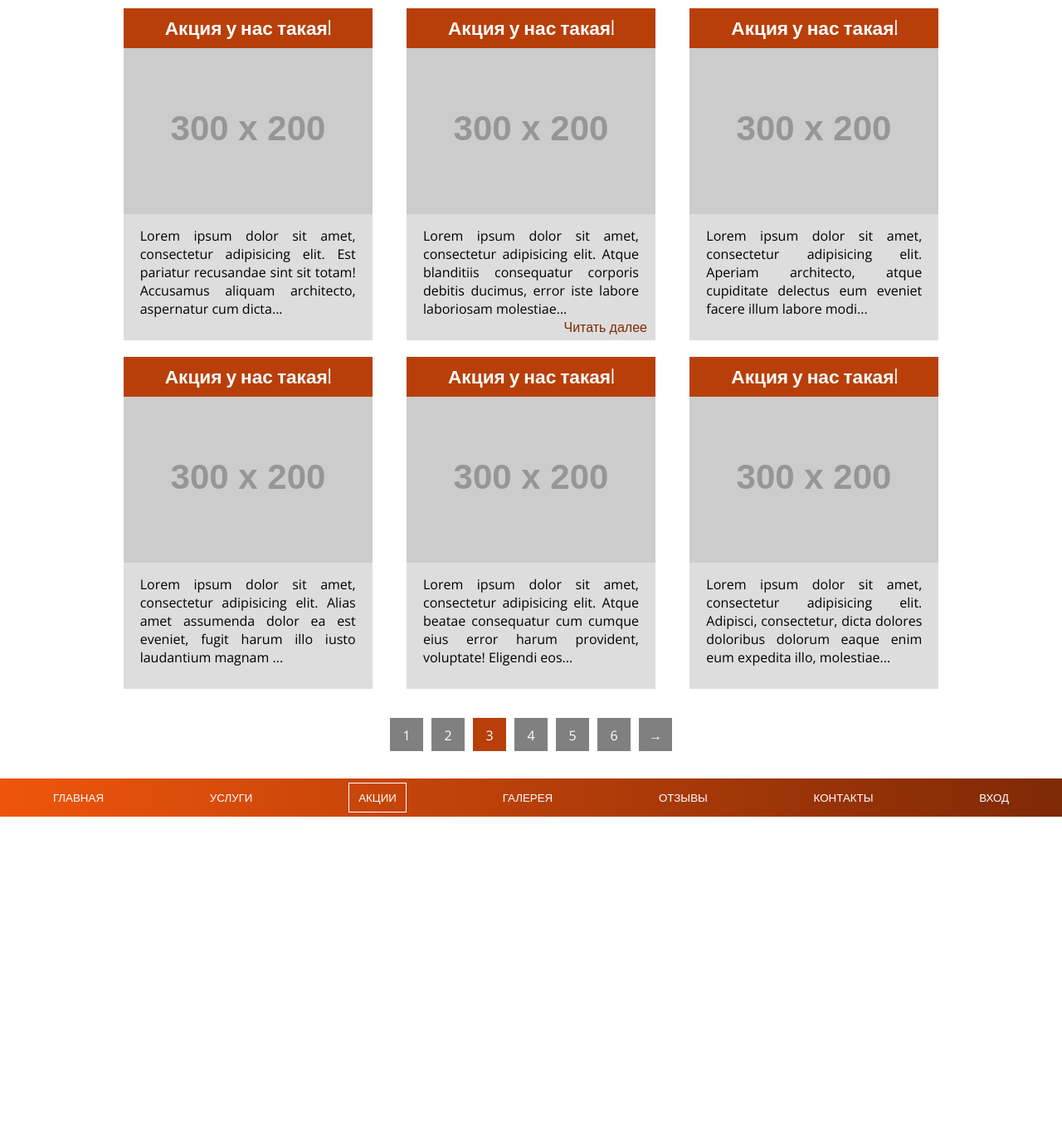
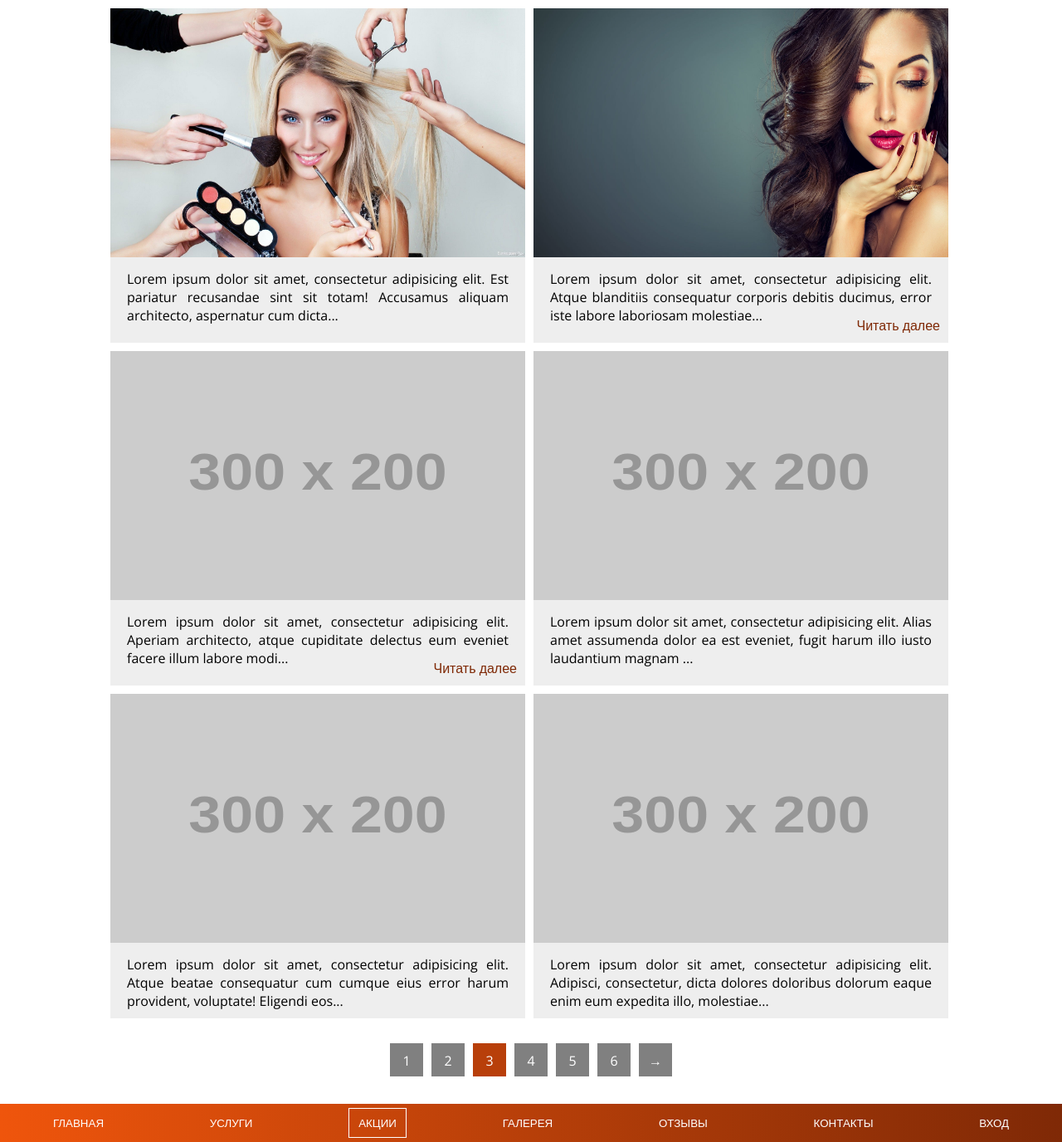
Before and after one commit to frigateStudio/storm.ru, a PHP site: page /html/stock.html in a window 1280 px wide. Shown: the part 160-1536 px from the top of the page at 83% size. Before the commit the page ends 1144 px from the top, so only its background shows below. Run offline with PHP 8.4, Linux system fonts and the light colour scheme; grey boxes labelled with a size stand in for pictures from a placeholder-image service; some libraries are stand-ins or nearby versions.

Commit message:
закончена верстка акций

```diff
--- a/html/review.html
+++ b/html/review.html
@@ -103,7 +103,7 @@
         </div>
     </div>
 
-    <div class="reviews">
+    <div class="reviews" id="anchorReview">
         <div class="review">
             <div class="review_header">
                 <span class="review_name">Михаил Марнавин</span>
@@ -171,7 +171,7 @@
         </div>
         <div class="pagination">
             <ul>
-                <li><a href="#">1</a> </li>
+                <li><a href="#anchorReview">1</a> </li>
                 <li><a href="#">2</a> </li>
                 <li class="active"><a href="#">3</a> </li>
                 <li><a href="#">4</a> </li>
--- a/html/stock.html
+++ b/html/stock.html
@@ -52,42 +52,37 @@
 <main>
     <div class="stock">
         <div class="cart_stock">
-            <h3>Акция у нас такая!</h3>
-            <img src="http://dummyimage.com/300x200/439406"/>
+            <img src="image/backReview3.jpg"/>
             <p>Lorem ipsum dolor sit amet, consectetur adipisicing elit. Est pariatur recusandae sint sit totam!
                 Accusamus aliquam architecto, aspernatur cum dicta... </p>
 
         </div>
         <div class="cart_stock">
-            <h3>Акция у нас такая!</h3>
-            <img src="http://dummyimage.com/300x200/32eee6"/>
+            <img src="image/backReview2.jpg"/>
             <p>Lorem ipsum dolor sit amet, consectetur adipisicing elit. Atque blanditiis consequatur corporis debitis
                 ducimus, error iste labore laboriosam molestiae...</p>
             <div class="more"><a href="#">Читать далее</a></div>
         </div>
         <div class="cart_stock">
-            <h3>Акция у нас такая!</h3>
             <img src="http://dummyimage.com/300x200/ff940f"/>
             <p>Lorem ipsum dolor sit amet, consectetur adipisicing elit. Aperiam architecto, atque cupiditate delectus
                 eum eveniet facere illum labore modi... </p>
+            <div class="more"><a href="#">Читать далее</a></div>
 
         </div>
         <div class="cart_stock">
-            <h3>Акция у нас такая!</h3>
             <img src="http://dummyimage.com/300x200/32b056"/>
             <p>Lorem ipsum dolor sit amet, consectetur adipisicing elit. Alias amet assumenda dolor ea est eveniet,
                 fugit harum illo iusto laudantium magnam ...</p>
 
         </div>
         <div class="cart_stock">
-            <h3>Акция у нас такая!</h3>
             <img src="http://dummyimage.com/300x200/ff9456"/>
             <p>Lorem ipsum dolor sit amet, consectetur adipisicing elit. Atque beatae consequatur cum cumque eius error
                 harum provident, voluptate! Eligendi eos... </p>
 
         </div>
         <div class="cart_stock">
-            <h3>Акция у нас такая!</h3>
             <img src="http://dummyimage.com/300x200/320056"/>
             <p>Lorem ipsum dolor sit amet, consectetur adipisicing elit. Adipisci, consectetur, dicta dolores doloribus
                 dolorum eaque enim eum expedita illo, molestiae...</p>
--- a/html/styles/styles.css
+++ b/html/styles/styles.css
@@ -112,8 +112,10 @@ footer {
     font-size: 15pt;
     font-style: normal; }
 
+/*акции*/
 .stock {
   width: 80%;
+  padding-top: 5px;
   margin: 0 auto;
   overflow: hidden;
   display: -webkit-flex;
@@ -124,25 +126,18 @@ footer {
   flex-wrap: wrap; }
   .stock .cart_stock {
     text-align: center;
-    height: 400px;
-    width: 300px;
-    background-color: #ddd;
-    margin: 10px auto; }
-    .stock .cart_stock h3 {
-      background-color: #b83f0a;
-      color: white;
-      padding: 10px 0;
-      font-family: "Poiret One", sans-serif;
-      font-size: 17pt; }
+    width: 500px;
+    background-color: #eee;
+    margin: 5px; }
     .stock .cart_stock img {
-      width: 300px;
-      height: 200px; }
+      width: 500px;
+      height: 300px; }
     .stock .cart_stock p {
       padding: 10px 20px;
       text-align: justify; }
     .stock .cart_stock .more {
       text-align: right;
-      margin: -10px 10px 10px 0; }
+      margin: -20px 10px 10px 0; }
       .stock .cart_stock .more a {
         color: #7F2906;
         font-weight: 400; }
@@ -172,7 +167,7 @@ footer {
 
 /*Отзывы*/
 .containerDoReview {
-  background: url("../image/backRewiew2.jpg") 0 0 no-repeat;
+  background: url("../image/backReview2.jpg") 0 0 no-repeat;
   /* Добавляем фон */
   background-size: cover;
   height: 450px;
--- a/html/styles/styles.scss
+++ b/html/styles/styles.scss
@@ -137,9 +137,10 @@ footer {
     font-style: normal;
   }
 }
-
+/*акции*/
 .stock {
   width: 80%;
+  padding-top: 5px;
   margin: 0 auto;
   overflow: hidden;
   display: -webkit-flex; /* Safari */
@@ -148,20 +149,13 @@ footer {
   flex-wrap: wrap;
   .cart_stock {
     text-align: center;
-    height: 400px;
-    width: 300px;
-    background-color: #ddd;
-    margin: 10px auto;
-    h3 {
-      background-color: #b83f0a;
-      color: white;
-      padding: 10px 0;
-      font-family: "Poiret One", sans-serif;
-      font-size: 17pt;
-    }
+    width: 500px;
+    background-color: #eee;
+    margin: 5px;
+
     img {
-      width: 300px;
-      height: 200px;
+      width: 500px;
+      height: 300px;
     }
     p {
       padding: 10px 20px;
@@ -170,7 +164,7 @@ footer {
     }
     .more {
       text-align: right;
-      margin: -10px 10px 10px 0;
+      margin: -20px 10px 10px 0;
       a {
         color: #7F2906;
         font-weight: 400;
@@ -211,7 +205,7 @@ footer {
 }
 /*Отзывы*/
 .containerDoReview{
-  background: url("../image/backRewiew2.jpg") 0 0 no-repeat; /* Добавляем фон */
+  background: url("../image/backReview2.jpg") 0 0 no-repeat; /* Добавляем фон */
   background-size: cover;
   height: 450px;
   overflow: hidden;
@@ -311,6 +305,7 @@ footer {
     min-width: 500px;
     font-size: 15pt;
     opacity: 0.5;
+
   }
   #name:focus, #email:focus, #review:focus{
     opacity: 1;
```
Also changed, not shown: html/image/backReview2.jpg (renamed from html/image/backRewiew2.jpg), 1 other file.
